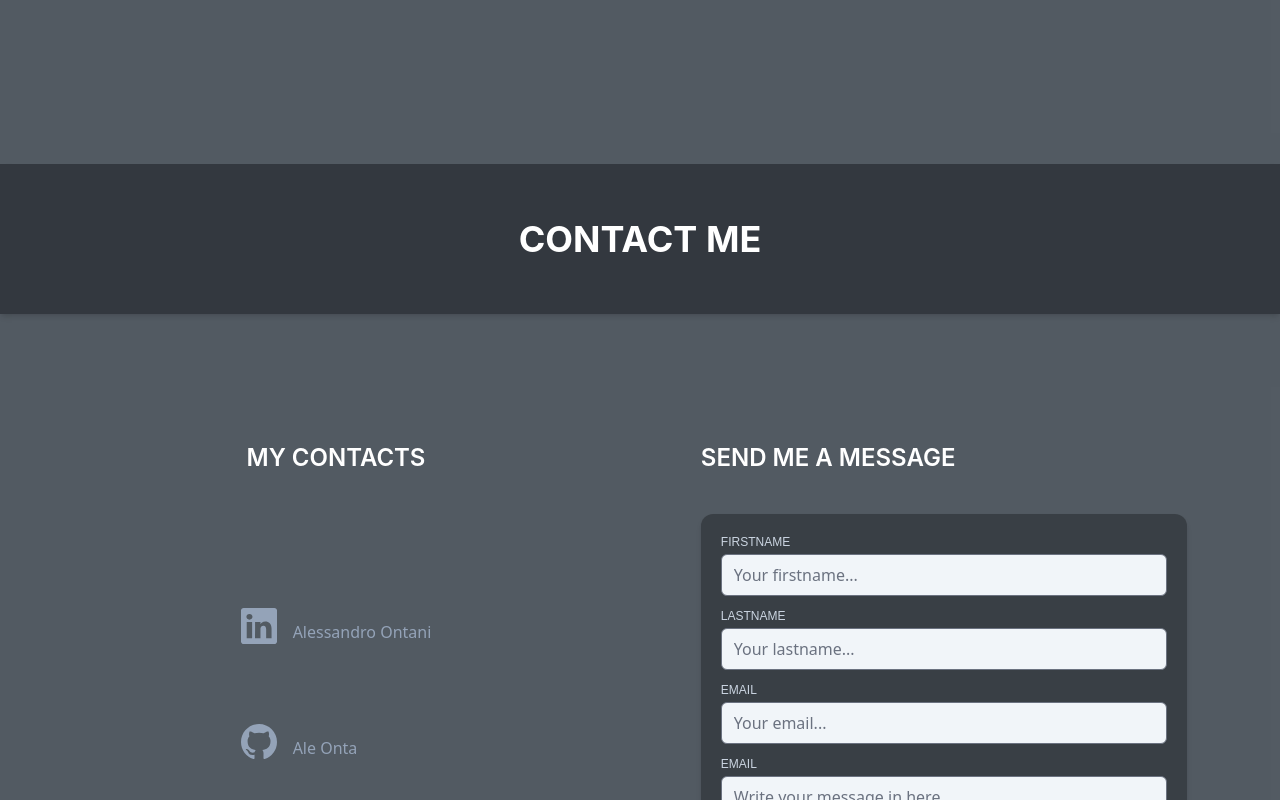
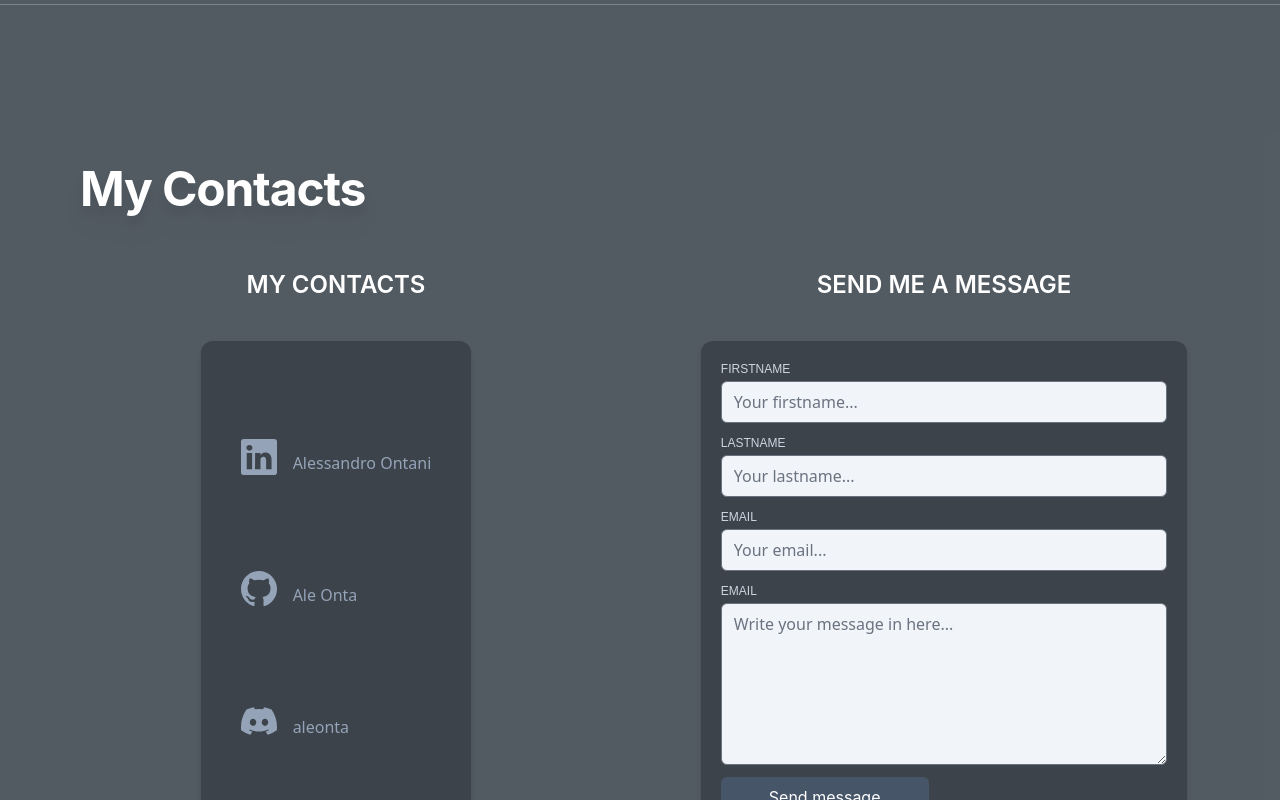
Before and after one commit to AleOnta/dev-portfolio, a React (Create React App) app: page / in a window 1280 px wide. Shown: the part 1900-2700 px from the top of the page. Built offline with nearby package versions, Linux system fonts and the light colour scheme.

Commit message:
little refactor of contact me component, following same introduction as projects component

```diff
--- a/src/components/home_page/HomepageComponent.jsx
+++ b/src/components/home_page/HomepageComponent.jsx
@@ -8,11 +8,8 @@ export const HomepageComponent = () => {
       <AboutMeComponent />
       <hr className="mt-20 border-li-gray border-opacity-60" />
       <MyProjectsComponent />
-      <div className="w-full h-[150px] mt-14 sm:mt-24 lg:mt-48 mb-10 lg:mb-32 flex justify-center items-center bg-gun-metal bg-opacity-75 shadow-md">
-        <h2 className="text-white text-4xl font-bold font-titles uppercase">
-          CONTACT ME
-        </h2>
-      </div>
+      <hr className="mt-8 border-li-gray border-opacity-60" />
+
       <ContactComponent />
     </div>
   );
--- a/src/components/home_page/contact_me/ContactComponent.jsx
+++ b/src/components/home_page/contact_me/ContactComponent.jsx
@@ -5,7 +5,12 @@ import ContactFormComponent from "./ContactFormComponent";
 
 export default function ContactComponent() {
   return (
-    <motion.div className="container p-6 pb-0 md:p-0 md:px-8">
+    <motion.div className="container px-6 mt-10 mb-28 md:mt-32 pb-0 md:p-0 md:px-8">
+      <motion.div>
+        <motion.h2 className="font-titles font-bold text-4xl md:text-5xl text-white tracking-tight md:px-12 md:py-8 mb-6 drop-shadow-xl">
+          My Contacts
+        </motion.h2>
+      </motion.div>
       <motion.div className="contacts-container flex flex-col lg:flex-row justify-around">
         <MyContactsComponent />
         <ContactFormComponent />
--- a/src/components/home_page/contact_me/ContactFormComponent.jsx
+++ b/src/components/home_page/contact_me/ContactFormComponent.jsx
@@ -106,13 +106,13 @@ export default function ContactFormComponent() {
 
   return (
     <motion.div className="w-full lg:w-2/5">
-      <h5 className="font-titles text-white text-2xl uppercase font-semibold mb-10">
+      <h5 className="font-titles text-white text-2xl uppercase font-semibold mb-10 text-center">
         SEND ME A MESSAGE
       </h5>
       <motion.form
         ref={form}
         onSubmit={handleSubmit}
-        className="flex flex-col bg-smooth-black p-5 rounded-xl shadow-md"
+        className="flex flex-col bg-gun-metal bg-opacity-50 p-5 rounded-xl shadow-md"
       >
         <motion.div className="mb-1 flex items-center">
           <motion.label
--- a/src/components/home_page/contact_me/MyContactsComponent.jsx
+++ b/src/components/home_page/contact_me/MyContactsComponent.jsx
@@ -5,10 +5,10 @@ import { BsDiscord, BsGithub, BsLinkedin } from "react-icons/bs";
 export default function MyContactsComponent() {
   return (
     <motion.div className="lg:w-2/5 lg:flex lg:flex-col items-center ">
-      <motion.h5 className="font-titles text-white text-2xl uppercase font-semibold">
+      <motion.h5 className="font-titles text-white text-2xl uppercase font-semibold mb-10">
         My contacts
       </motion.h5>
-      <motion.ul className="list-none lg:h-full lg:flex lg:flex-col lg:items-start lg:justify-center">
+      <motion.ul className="list-none px-10 lg:h-[496px] lg:flex lg:flex-col lg:items-start lg:justify-center bg-gun-metal bg-opacity-50 rounded-xl shadow-md">
         <motion.li className="my-10">
           <motion.a
             href="https://www.linkedin.com/in/alessandro-ontani-76848a191/"
@@ -24,7 +24,7 @@ export default function MyContactsComponent() {
             </h6>
           </motion.a>
         </motion.li>
-        <motion.li className="my-10">
+        <motion.li className="my-10 lg:my-14">
           <motion.a
             href="https://github.com/AleOnta"
             target="_blank"
```
